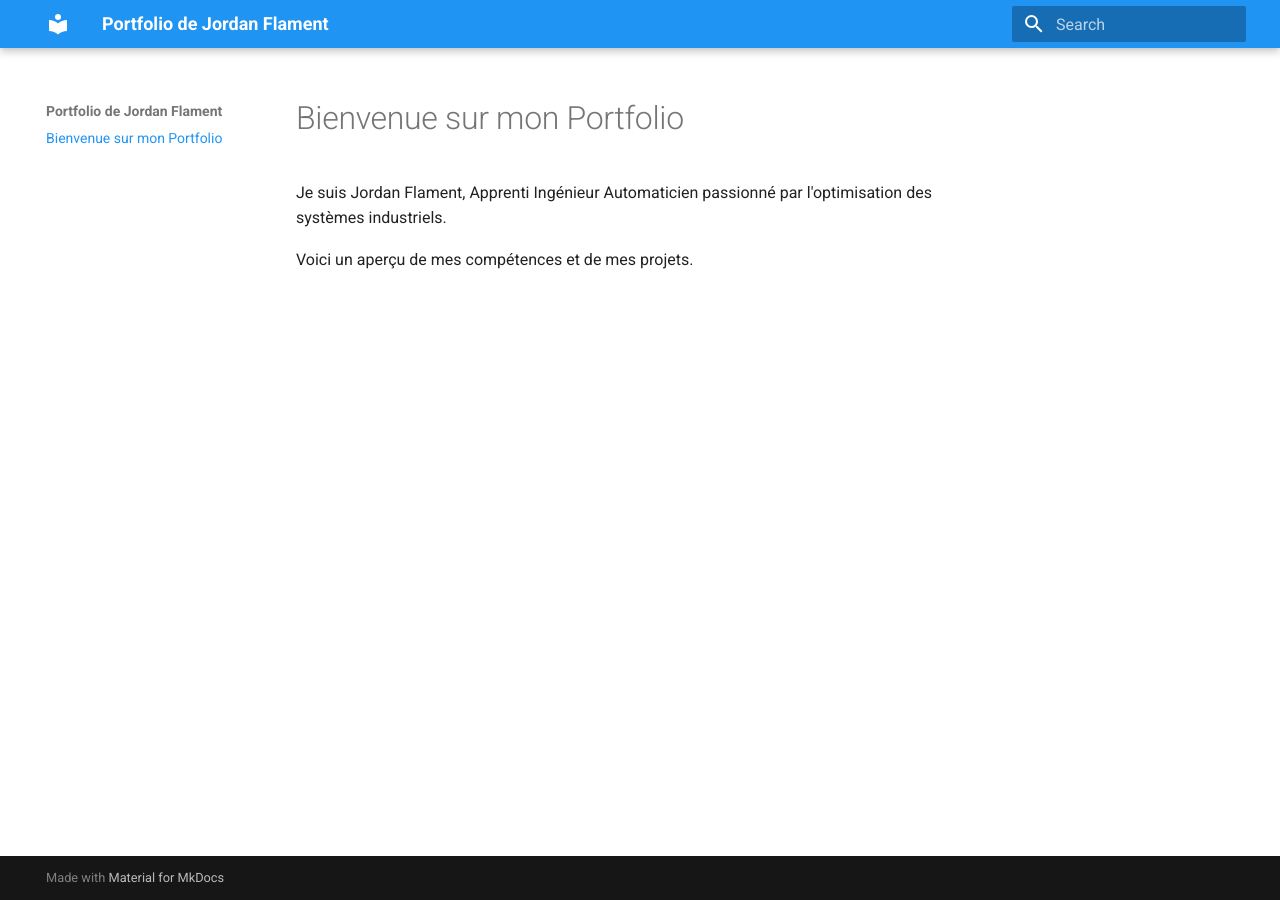
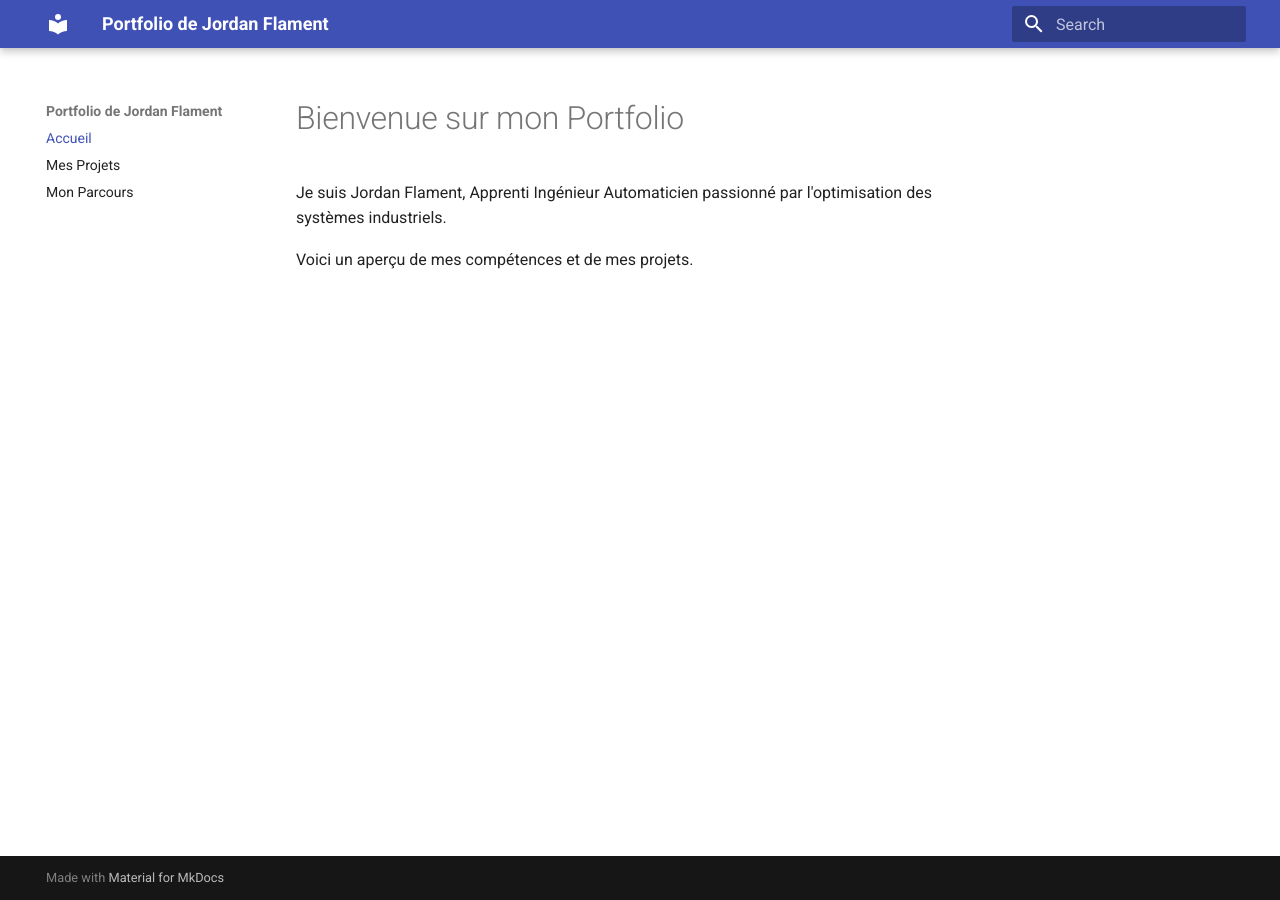
Before and after one commit to jordan-flament/jordan-flament.github.io, an MkDocs documentation site: the page built from docs/index.md, in a window 1280 px wide. Built offline with MkDocs 1.6.1 and Material for MkDocs 9.7.7, drawn with Linux system fonts in a browser that asks for light colours.

Commit message:
Ajout de parcours et projets

```diff
--- a/mkdocs.yml
+++ b/mkdocs.yml
@@ -2,4 +2,26 @@ site_name: Portfolio de Jordan Flament
 theme:
   name: material
   palette:
-    primary: blue
+    palette:
+    # Mode clair
+    - media: "(prefers-color-scheme: light)"
+      scheme: default
+      primary: slate
+      accent: indigo
+      toggle:
+        icon: material/brightness-7
+        name: Passer en mode sombre
+
+    # Mode sombre
+    - media: "(prefers-color-scheme: dark)"
+      scheme: slate
+      primary: slate
+      accent: indigo
+      toggle:
+        icon: material/brightness-4
+        name: Passer en mode clair
+
+nav:
+  - Accueil: index.md
+  - Mes Projets: projets.md
+  - Mon Parcours: parcours.md
```
Also changed, not shown: docs/projets.md (added, +9 -0 lines), docs/parcours.md (added).
